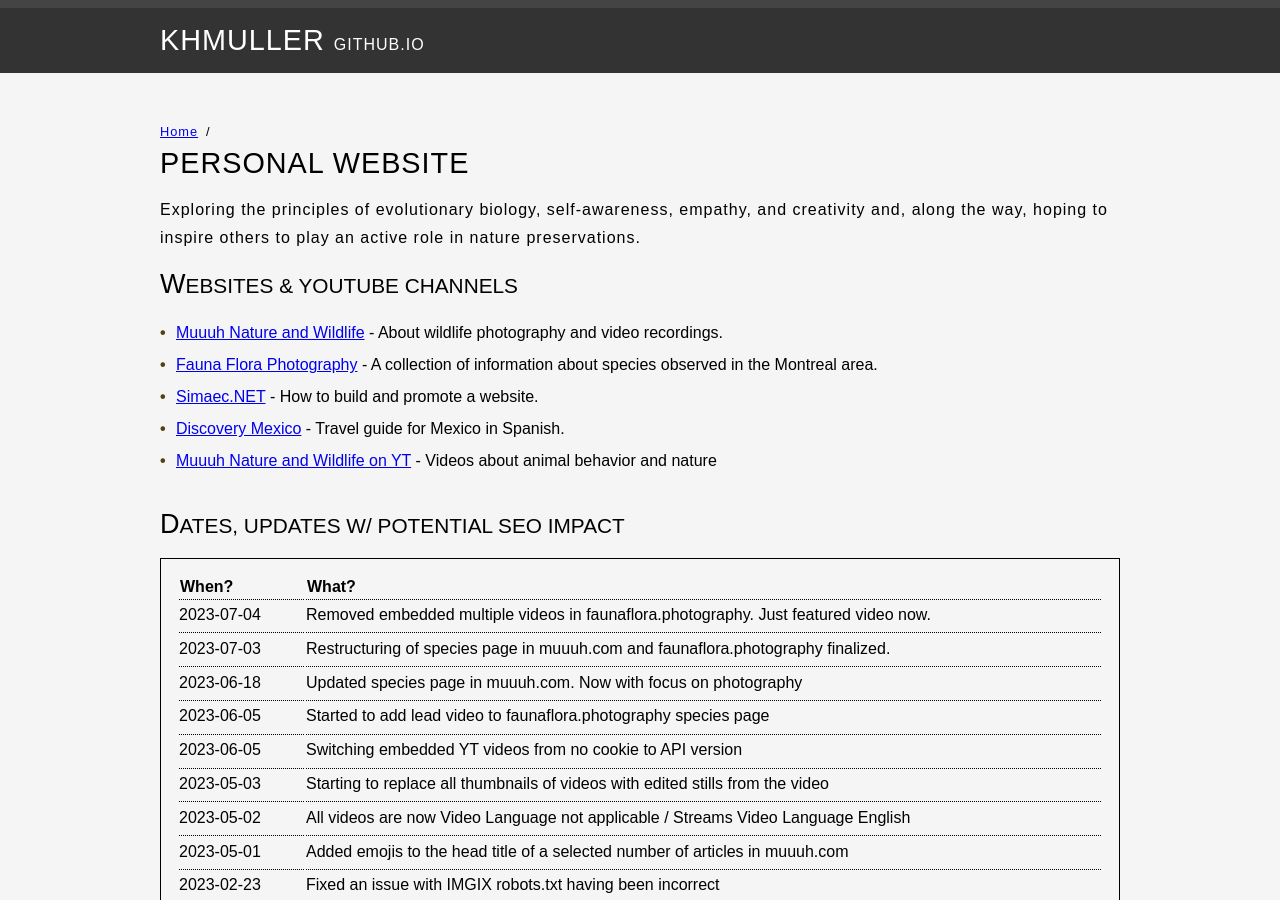
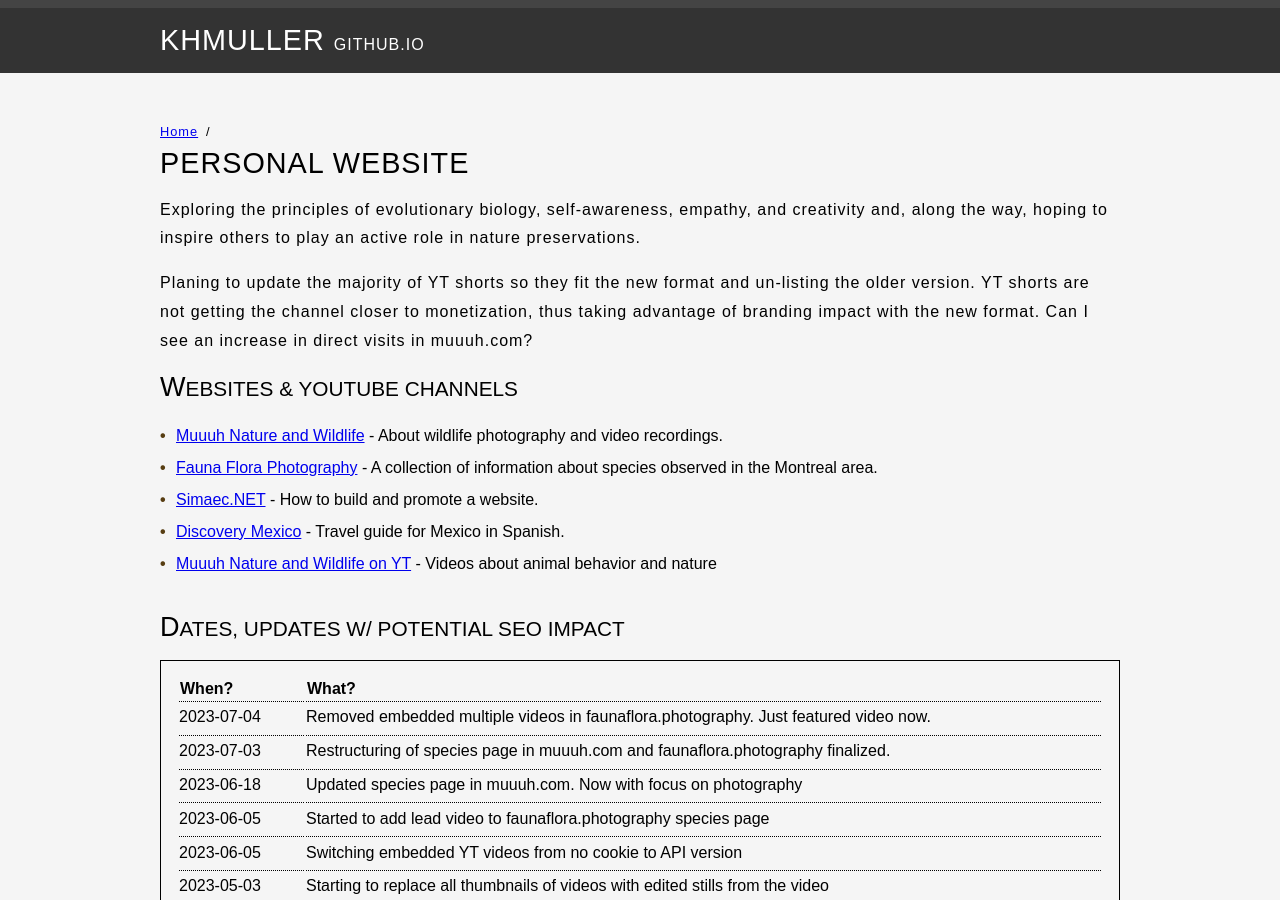
Before and after one commit to KHMuller/khmuller.github.io, a Jekyll site: the page built from index.md, in a window 1280 px wide and 900 px high. Built offline with Jekyll 4.4.1, drawn with Linux system fonts in a browser that asks for light colours.

Commit message:
Saturday

```diff
--- a/index.md
+++ b/index.md
@@ -8,6 +8,8 @@ canonical: https://khmuller.github.io
 # Personal Website
 
 Exploring the principles of evolutionary biology, self-awareness, empathy, and creativity and, along the way, hoping to inspire others to play an active role in nature preservations.
+
+Planing to update the majority of YT shorts so they fit the new format and un-listing the older version. YT shorts are not getting the channel closer to monetization, thus taking advantage of branding impact with the new format. Can I see an increase in direct visits in muuuh.com?
 
 ## Websites &amp; YouTube Channels
 
```
